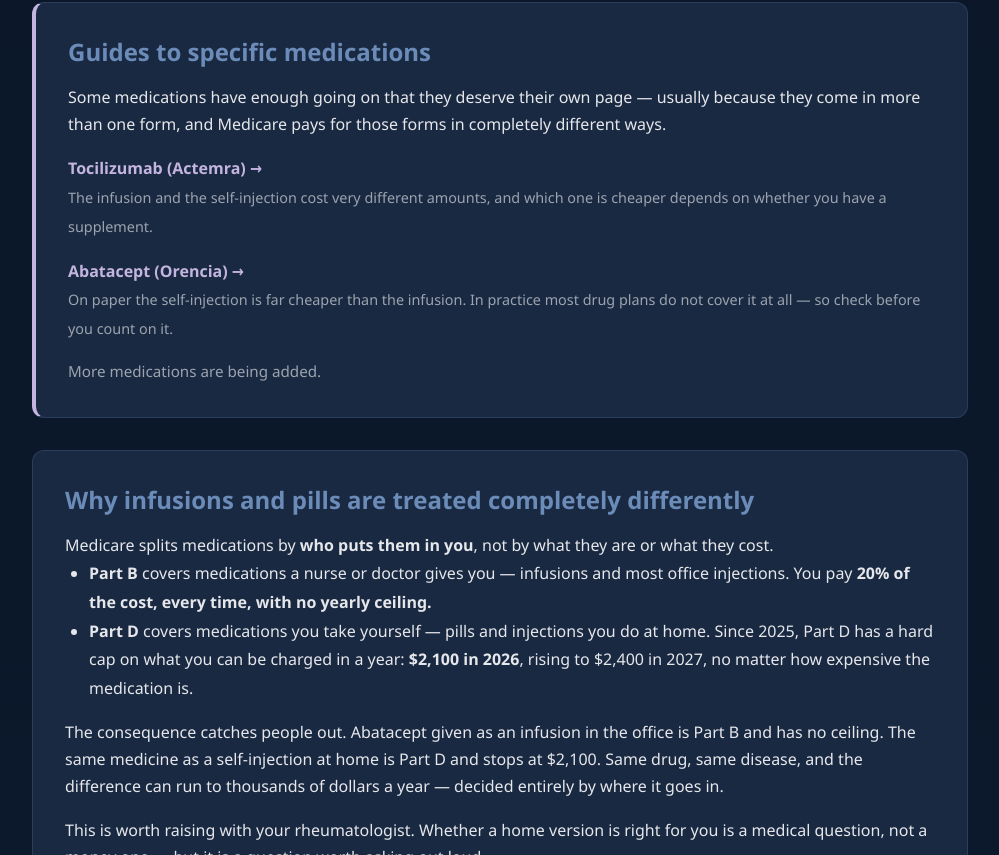
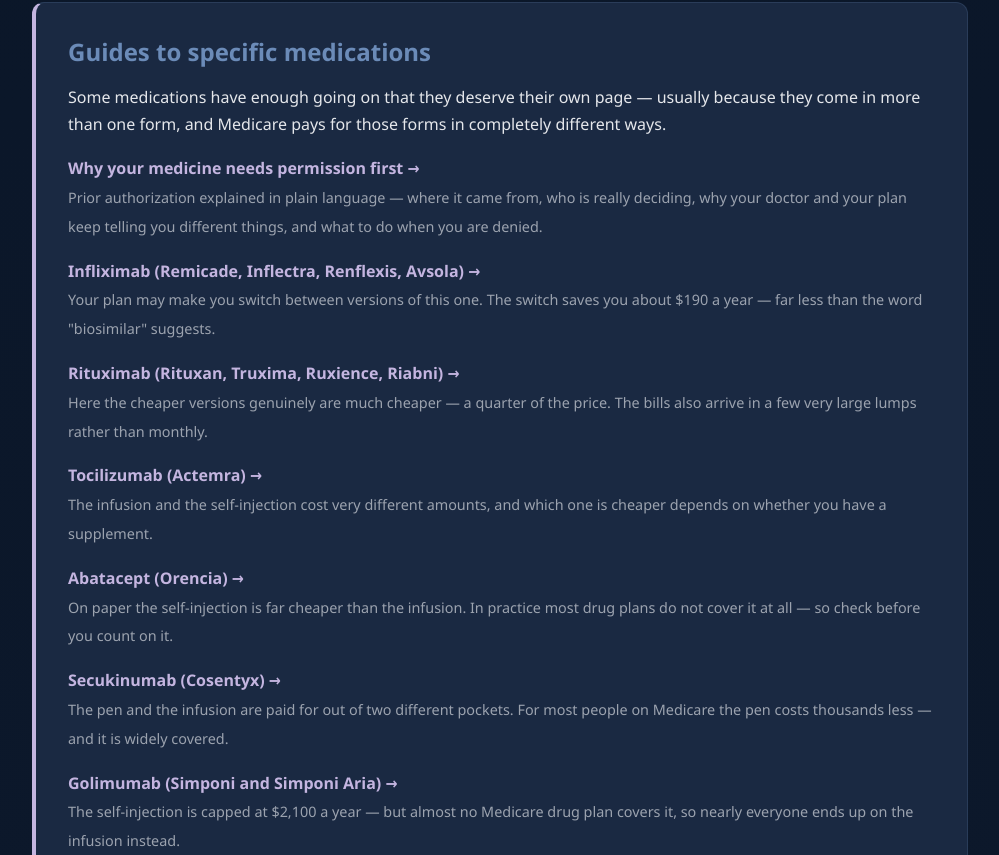
Before and after one commit to rheumify/rheumify-website, a Next.js app: page /patients/insurance in a window 1280 px wide. Shown: the part 745-1600 px from the top of the page, without its empty margins (140-1139 px from the left). Built offline with nearby package versions, Linux system fonts and the light colour scheme.

Commit message:
Register the four new drug guides and the prior authorization guide

```diff
--- a/app/patients/insurance/guides.js
+++ b/app/patients/insurance/guides.js
@@ -1,11 +1,33 @@
-// One place to register a medication that has its own detailed page.
-// Adding a drug guide = add a page under ./<slug>/page.js, add a line here,
-// and add the URL to public/sitemap.xml. Nothing else needs touching.
+// One place to register a guide page under /patients/insurance.
+// Adding one = add a page under ./<slug>/page.js, add a line here, and add the
+// URL to public/sitemap.xml. Nothing else needs touching.
 //
 // `generic` must match the `g` field used in MedicationCostTool's MEDS array,
-// so the calculator can link out when someone picks that medication.
+// so the calculator can link out when someone picks that medication. Set it to
+// null for a guide that is not about one specific drug.
 
 export const GUIDES = [
+  {
+    slug: 'prior-authorization',
+    generic: null,
+    title: 'Why your medicine needs permission first',
+    blurb:
+      'Prior authorization explained in plain language — where it came from, who is really deciding, why your doctor and your plan keep telling you different things, and what to do when you are denied.',
+  },
+  {
+    slug: 'infliximab',
+    generic: 'infliximab',
+    title: 'Infliximab (Remicade, Inflectra, Renflexis, Avsola)',
+    blurb:
+      'Your plan may make you switch between versions of this one. The switch saves you about $190 a year — far less than the word "biosimilar" suggests.',
+  },
+  {
+    slug: 'rituximab',
+    generic: 'rituximab',
+    title: 'Rituximab (Rituxan, Truxima, Ruxience, Riabni)',
+    blurb:
+      'Here the cheaper versions genuinely are much cheaper — a quarter of the price. The bills also arrive in a few very large lumps rather than monthly.',
+  },
   {
     slug: 'tocilizumab',
     generic: 'tocilizumab',
@@ -20,9 +42,23 @@ export const GUIDES = [
     blurb:
       'On paper the self-injection is far cheaper than the infusion. In practice most drug plans do not cover it at all — so check before you count on it.',
   },
+  {
+    slug: 'secukinumab',
+    generic: 'secukinumab',
+    title: 'Secukinumab (Cosentyx)',
+    blurb:
+      'The pen and the infusion are paid for out of two different pockets. For most people on Medicare the pen costs thousands less — and it is widely covered.',
+  },
+  {
+    slug: 'golimumab',
+    generic: 'golimumab',
+    title: 'Golimumab (Simponi and Simponi Aria)',
+    blurb:
+      'The self-injection is capped at $2,100 a year — but almost no Medicare drug plan covers it, so nearly everyone ends up on the infusion instead.',
+  },
 ];
 
 export const GUIDE_BY_GENERIC = GUIDES.reduce((acc, g) => {
-  acc[g.generic] = '/patients/insurance/' + g.slug;
+  if (g.generic) acc[g.generic] = '/patients/insurance/' + g.slug;
   return acc;
 }, {});
```
